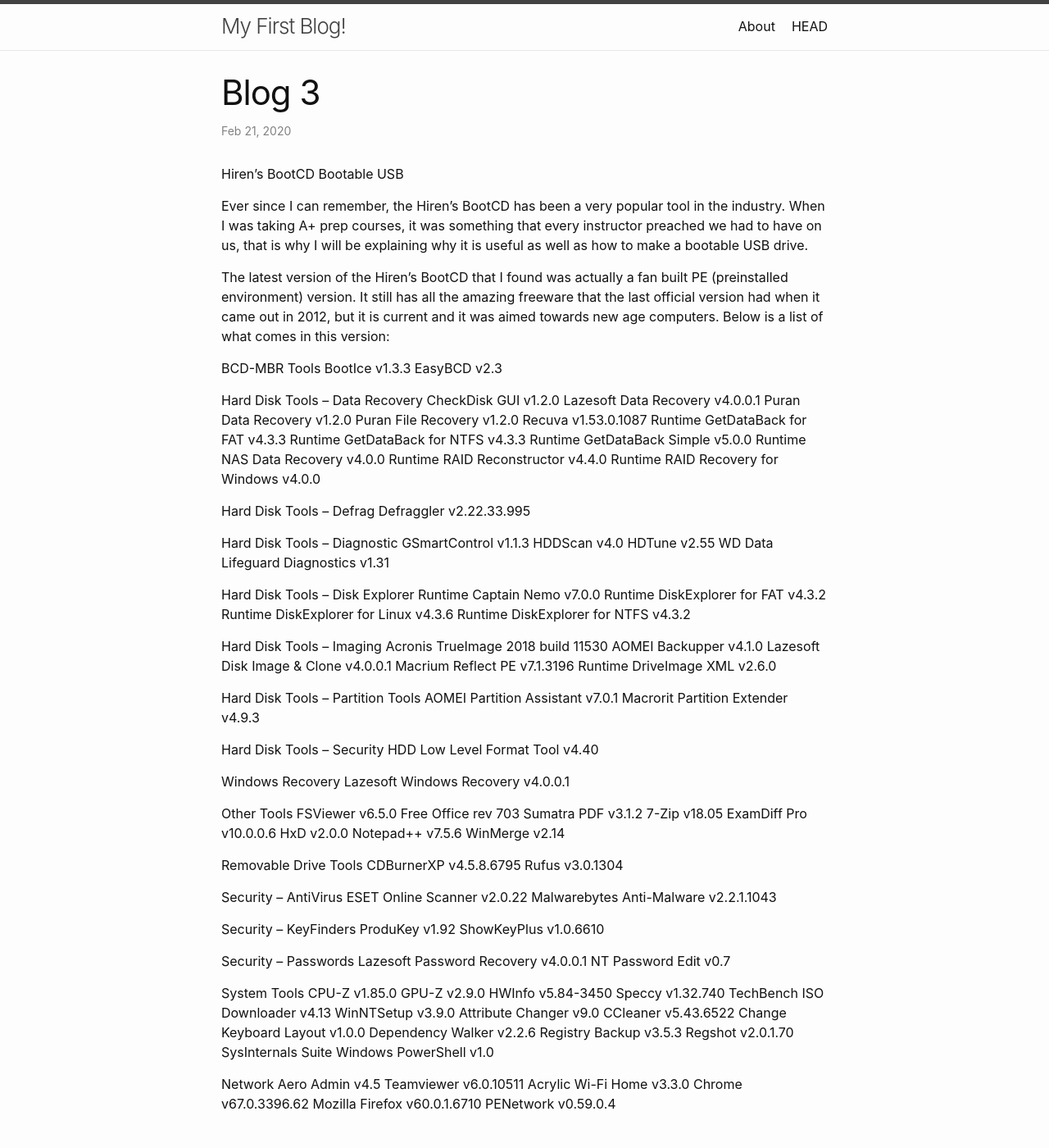
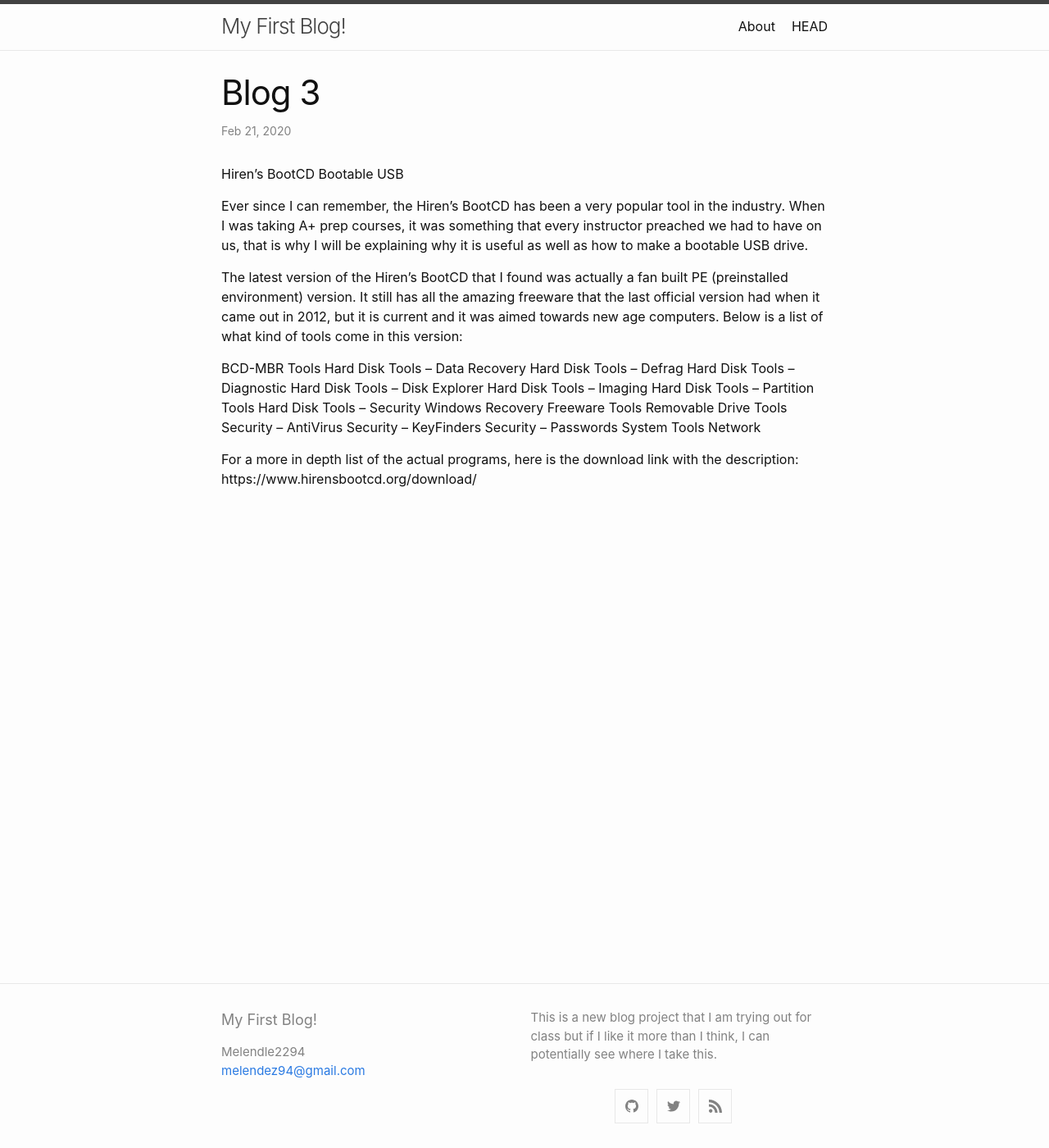
Before and after one commit to melendez2294/melendez2294.github.io, a Jekyll site: the page built from _posts/2020-02-21-blog-3.md, in a window 1280 px wide and 1400 px high. Shown: the whole window at 82% size. Built offline with Jekyll 4.4.1, drawn with Linux system fonts in a browser that asks for light colours; our own code applies the rules of GitHub Pages for plain Markdown files.

Commit message:
Update 2020-02-21-blog-3.md

```diff
--- a/_posts/2020-02-21-blog-3.md
+++ b/_posts/2020-02-21-blog-3.md
@@ -8,103 +8,24 @@ USB drive.
 The latest version of the Hiren's BootCD that I found was actually a fan built PE (preinstalled
 environment) version. It still has all the amazing freeware that the last official version had
 when it came out in 2012, but it is current and it was aimed towards new age computers. Below is a
-list of what comes in this version:
+list of what kind of tools come in this version:
 
 BCD-MBR Tools
-BootIce v1.3.3
-EasyBCD v2.3
+Hard Disk Tools – Data Recovery
+Hard Disk Tools – Defrag
+Hard Disk Tools – Diagnostic
+Hard Disk Tools – Disk Explorer
+Hard Disk Tools – Imaging
+Hard Disk Tools – Partition Tools
+Hard Disk Tools – Security
+Windows Recovery
+Freeware Tools
+Removable Drive Tools
+Security – AntiVirus
+Security – KeyFinders
+Security – Passwords
+System Tools
+Network
 
-Hard Disk Tools – Data Recovery
-CheckDisk GUI v1.2.0
-Lazesoft Data Recovery v4.0.0.1
-Puran Data Recovery v1.2.0
-Puran File Recovery v1.2.0
-Recuva v1.53.0.1087
-Runtime GetDataBack for FAT v4.3.3
-Runtime GetDataBack for NTFS v4.3.3
-Runtime GetDataBack Simple v5.0.0
-Runtime NAS Data Recovery v4.0.0
-Runtime RAID Reconstructor v4.4.0
-Runtime RAID Recovery for Windows v4.0.0
-
-Hard Disk Tools – Defrag
-Defraggler v2.22.33.995
-
-Hard Disk Tools – Diagnostic
-GSmartControl v1.1.3
-HDDScan v4.0
-HDTune v2.55
-WD Data Lifeguard Diagnostics v1.31
-
-Hard Disk Tools – Disk Explorer
-Runtime Captain Nemo v7.0.0
-Runtime DiskExplorer for FAT v4.3.2
-Runtime DiskExplorer for Linux v4.3.6
-Runtime DiskExplorer for NTFS v4.3.2
-
-Hard Disk Tools – Imaging
-Acronis TrueImage 2018 build 11530
-AOMEI Backupper v4.1.0
-Lazesoft Disk Image & Clone v4.0.0.1
-Macrium Reflect PE v7.1.3196
-Runtime DriveImage XML v2.6.0
-
-Hard Disk Tools – Partition Tools
-AOMEI Partition Assistant v7.0.1
-Macrorit Partition Extender v4.9.3
-
-Hard Disk Tools – Security
-HDD Low Level Format Tool v4.40
-
-Windows Recovery
-Lazesoft Windows Recovery v4.0.0.1
-
-Other Tools
-FSViewer v6.5.0
-Free Office rev 703
-Sumatra PDF v3.1.2
-7-Zip v18.05
-ExamDiff Pro v10.0.0.6
-HxD v2.0.0
-Notepad++ v7.5.6
-WinMerge v2.14
-
-Removable Drive Tools
-CDBurnerXP v4.5.8.6795
-Rufus v3.0.1304
-
-Security – AntiVirus
-ESET Online Scanner v2.0.22
-Malwarebytes Anti-Malware v2.2.1.1043
-
-Security – KeyFinders
-ProduKey v1.92
-ShowKeyPlus v1.0.6610
-
-Security – Passwords
-Lazesoft Password Recovery v4.0.0.1
-NT Password Edit v0.7
-
-System Tools
-CPU-Z v1.85.0
-GPU-Z v2.9.0
-HWInfo v5.84-3450
-Speccy v1.32.740
-TechBench ISO Downloader v4.13
-WinNTSetup v3.9.0
-Attribute Changer v9.0
-CCleaner v5.43.6522
-Change Keyboard Layout v1.0.0
-Dependency Walker v2.2.6
-Registry Backup v3.5.3
-Regshot v2.0.1.70
-SysInternals Suite
-Windows PowerShell v1.0
-
-Network
-Aero Admin v4.5
-Teamviewer v6.0.10511
-Acrylic Wi-Fi Home v3.3.0
-Chrome v67.0.3396.62
-Mozilla Firefox v60.0.1.6710
-PENetwork v0.59.0.4
+For a more in depth list of the actual programs, here is the download link with the description:
+https://www.hirensbootcd.org/download/
```
